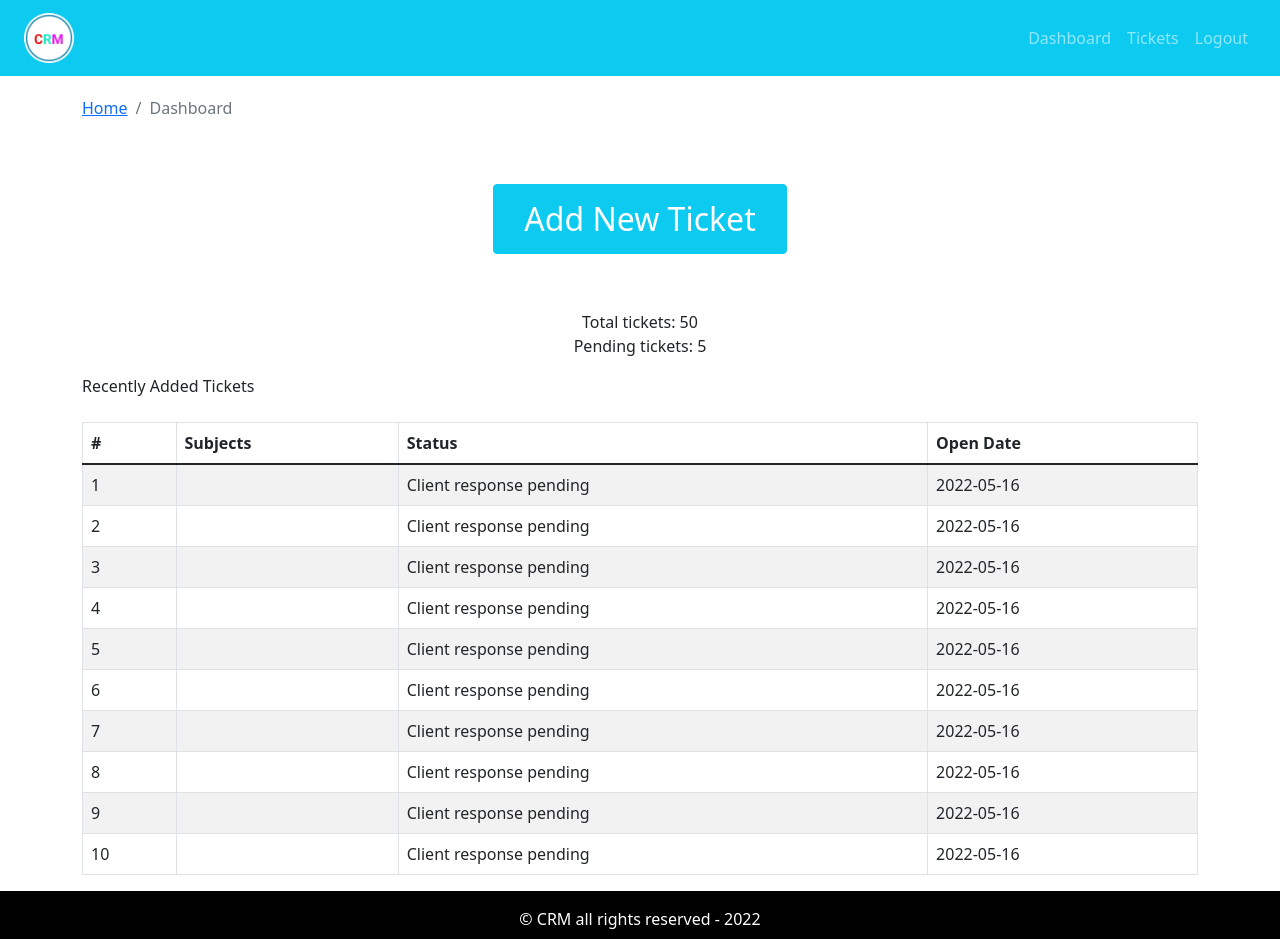
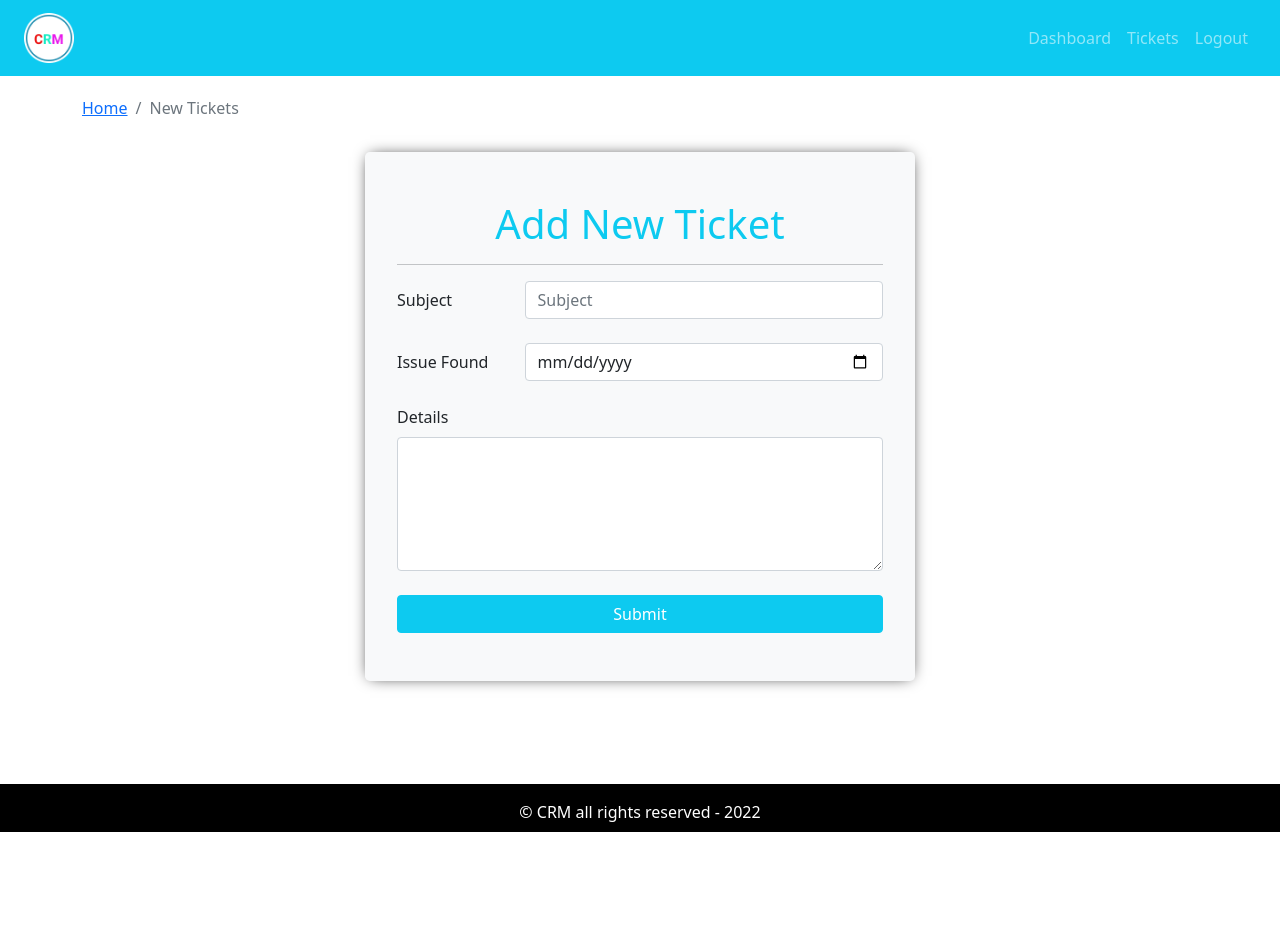
Before and after one commit to NdukaClara/crm-frontend, a React (Create React App) app: page / in a window 1280 px wide. After the commit the page ends 832 px from the top, so only its background shows below. Built offline with nearby package versions, Linux system fonts and the light colour scheme.

Commit message:
New ticket form added

```diff
--- a/src/App.css
+++ b/src/App.css
@@ -1,3 +1,10 @@
+.jumbotron {
+  padding: 3rem 2rem;
+  margin-bottom: 2rem;
+  border-radius: .3rem;
+  box-shadow: 0 0 15px -5px black;
+}
+
 .default-layout {
     display: grid;
     grid-template-rows: 80px auto 3rem;
--- a/src/App.js
+++ b/src/App.js
@@ -2,12 +2,14 @@ import "./App.css";
 import { EntryPage } from "./pages/entry/EntryPage";
 import { DefaultLayout } from "./layout/DefaultLayout";
 import { Dashboard } from "./pages/entry/dashboard/DashboardPage";
+import { AddTicketPage } from "./pages/new-ticket/AddTicketPage";
 function App() {
   return (
     <div>
       {/* <EntryPage /> */}
       <DefaultLayout>
-        <Dashboard />
+        {/* <Dashboard /> */}
+        <AddTicketPage />
       </DefaultLayout>
     </div>
   );
--- /dev/null
+++ b/src/components/add-ticket-form/AddTicketFormComp.js
@@ -0,0 +1,72 @@
+import React from "react";
+import { Form, Button, Row, Col } from "react-bootstrap";
+import PropTypes from "prop-types";
+import "./add-ticket-form.style.css";
+
+export const AddTicketForm = ({
+  handleOnSubmit,
+  handleOnChange,
+  formData,
+  formDataError,
+}) => {
+  return (
+    <div className="jumbotron mt-3 mb-5 bg-light add-new-ticket">
+      <h1 className="text-info text-center ">Add New Ticket</h1>
+      <hr />
+      <Form autoComplete="off" onSubmit={handleOnSubmit}>
+        <Form.Group as={Row}>
+          <Form.Label column sm={3}>
+            Subject
+          </Form.Label>
+          <Col sm={9}>
+            <Form.Control
+              type="text"
+              name="subject"
+              value={formData.subject}
+              onChange={handleOnChange}
+              placeholder="Subject"
+            />
+            <Form.Text className="text-danger">
+              {formDataError.subject && "Subject is required!"}
+            </Form.Text>
+          </Col>
+        </Form.Group>
+        <Form.Group className="mt-4" as={Row}>
+          <Form.Label column sm={3}>
+            Issue Found
+          </Form.Label>
+          <Col sm={9}>
+            <Form.Control
+              type="date"
+              name="issueDate"
+              value={formData.issueDate}
+              onChange={handleOnChange}
+              required
+            />
+          </Col>
+        </Form.Group>
+        <Form.Group className="mt-4">
+          <Form.Label>Details</Form.Label>
+          <Form.Control
+            as="textarea"
+            name="details"
+            value={formData.details}
+            rows="5"
+            onChange={handleOnChange}
+            required
+          />
+        </Form.Group>
+        <Button type="submit" className="mt-4 col-12 text-white" variant="info">
+          Submit
+        </Button>
+      </Form>
+    </div>
+  );
+};
+
+AddTicketForm.propTypes = {
+  handleOnSubmit: PropTypes.func.isRequired,
+  handleOnChange: PropTypes.func.isRequired,
+  formData: PropTypes.object.isRequired,
+  formDataError: PropTypes.object.isRequired,
+};
--- /dev/null
+++ b/src/components/add-ticket-form/add-ticket-form.style.css
@@ -0,0 +1,4 @@
+.add-new-ticket {
+    max-width: 550px;
+    margin: 0 auto;
+}
--- a/src/pages/entry/EntryStyle.css
+++ b/src/pages/entry/EntryStyle.css
@@ -7,12 +7,12 @@
     justify-content: center;
     font-family: "Poppins";
 }
-.jumbotron {
+/* .jumbotron {
   padding: 3rem 2rem;
   margin-bottom: 2rem;
   border-radius: .3rem;
   box-shadow: 0 0 15px -5px black;
-}
+} */
 
 .forgot-pass {
   text-decoration: none;
--- /dev/null
+++ b/src/pages/new-ticket/AddTicketPage.js
@@ -0,0 +1,64 @@
+import React, { useState, useEffect } from "react";
+import { Container, Row, Col } from "react-bootstrap";
+import { AddTicketForm } from "../../components/add-ticket-form/AddTicketFormComp";
+import { BreadcrumbComp } from "../../components/breadcrumb/BreadcrumbComp";
+import { shortText } from "../../utils/validation";
+
+const initialFormData = {
+  subject: "",
+  issueDate: "",
+  details: "",
+};
+const initialFormError = {
+  subject: "",
+  issueDate: "",
+  details: "",
+};
+
+export const AddTicketPage = () => {
+  const [formData, setFormData] = useState(initialFormData);
+  const [formDataError, setFormDataError] = useState(initialFormError);
+  useEffect(() => {}, [formData, formDataError]);
+
+  const handleOnChange = (e) => {
+    const { name, value } = e.target;
+
+    setFormData({
+      ...formData,
+      [name]: value,
+    });
+  };
+
+  const handleOnSubmit = async (e) => {
+    e.preventDefault();
+
+    setFormDataError(initialFormError);
+
+    const isSubjectValid = await shortText(formData.subject);
+
+    setFormDataError({
+      ...initialFormError,
+      subject: !isSubjectValid,
+    });
+  };
+
+  return (
+    <Container>
+      <Row>
+        <Col>
+          <BreadcrumbComp page="New Tickets" />
+        </Col>
+      </Row>
+      <Row>
+        <Col>
+          <AddTicketForm
+            handleOnChange={handleOnChange}
+            handleOnSubmit={handleOnSubmit}
+            formData={formData}
+            formDataError={formDataError}
+          />
+        </Col>
+      </Row>
+    </Container>
+  );
+};
--- /dev/null
+++ b/src/utils/validation.js
@@ -0,0 +1,3 @@
+export const shortText = (str) => {
+  return str.length >= 3 && str.length <= 100;
+};
```
